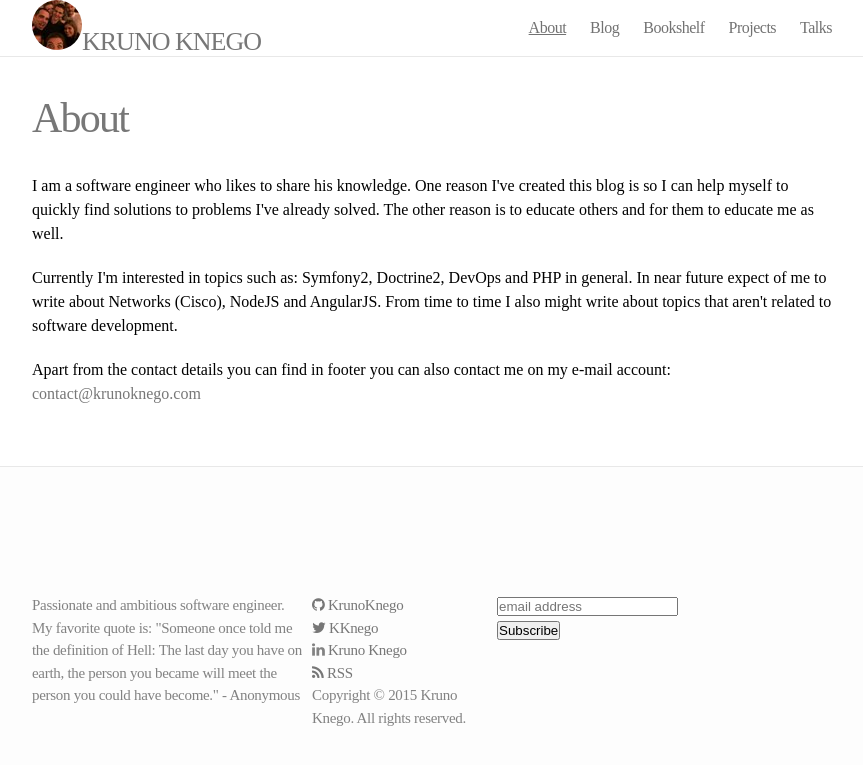
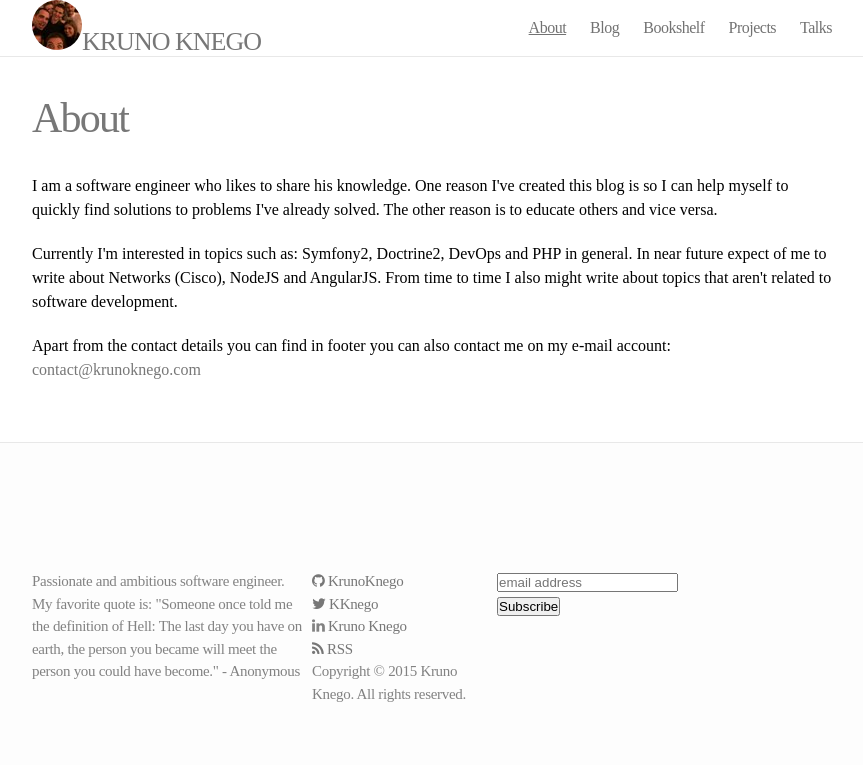
Before and after one commit to guotechfin/KrunoKnego.github.io, a Jekyll site: the page built from about.md, in a window 1280 px wide. Shown: the top 765 px of the page, without its empty margins (208-1071 px from the left). Built offline with Jekyll 4.4.1, drawn with Linux system fonts in a browser that asks for light colours; nearby versions of some CDN libraries; comment, search, counter and statistics services are not loaded.

Commit message:
About fix.

```diff
--- a/_layouts/about.html
+++ b/_layouts/about.html
@@ -9,7 +9,7 @@ layout: default
         <p>
             I am a software engineer who likes to share his knowledge. One reason I've created this blog
             is so I can help myself to quickly find solutions to problems I've already solved. The other reason
-            is to educate others and for them to educate me as well.
+            is to educate others and vice versa.
         </p>
 
         <p>
```
